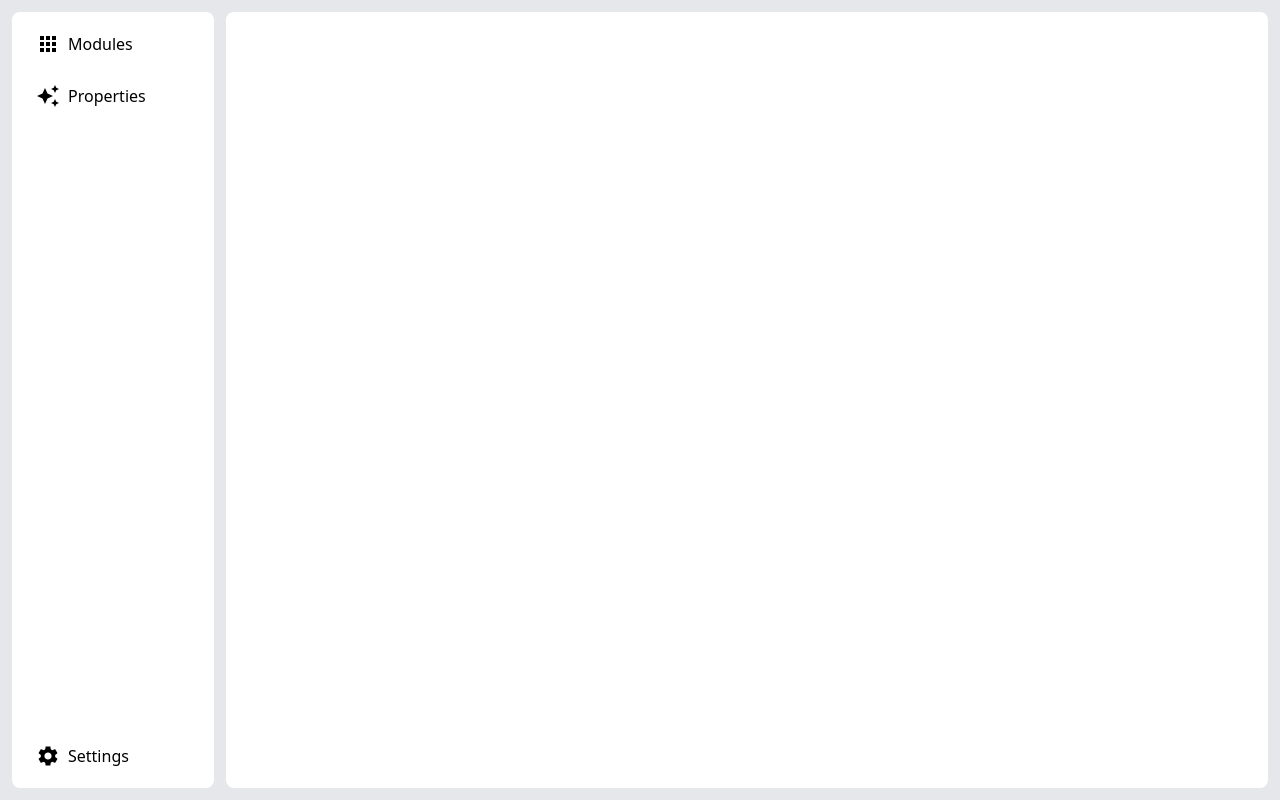
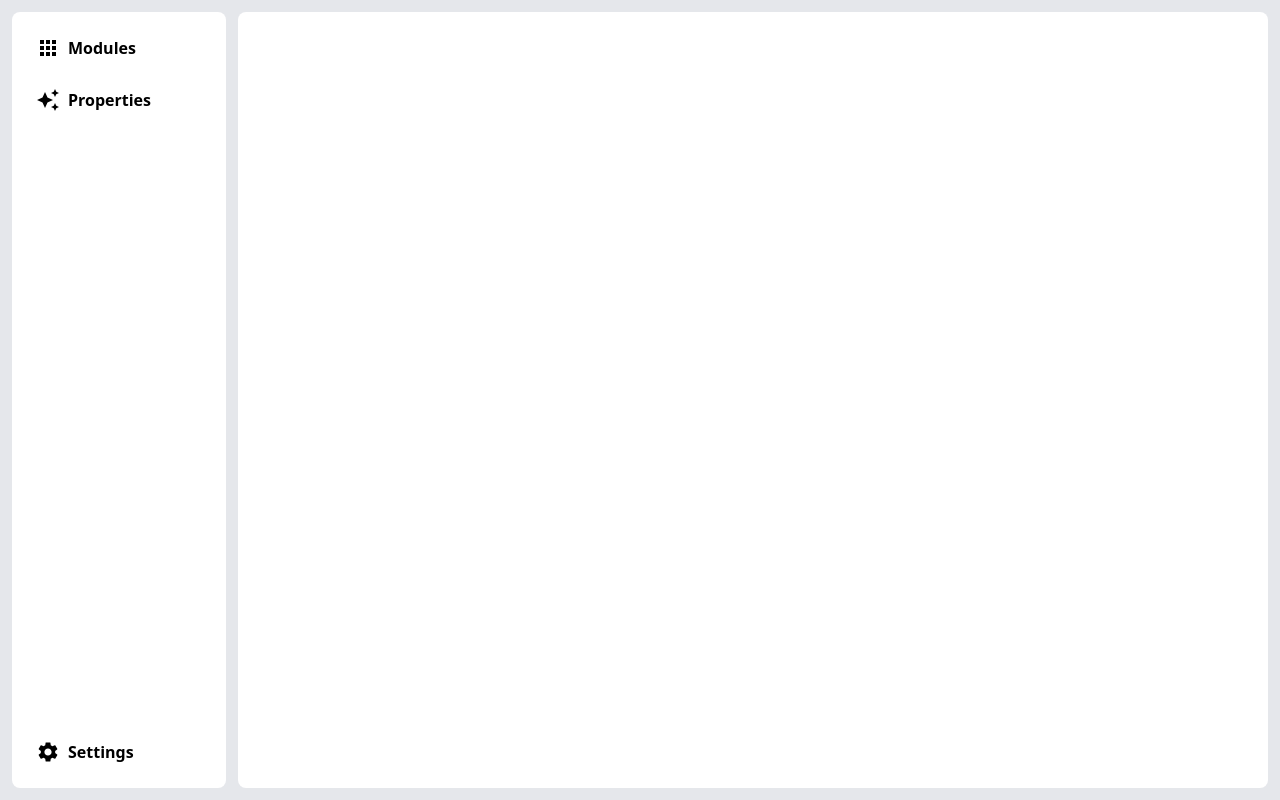
Before and after one commit to Zalaya/configuration-service, a React (Vite) app in the folder frontend/: page / in a window 1280 px wide. Built offline with nearby package versions, Linux system fonts and the light colour scheme.

Commit message:
refactor: change some styles for the item component and the group one

```diff
--- a/frontend/src/components/Sidebar/Group.tsx
+++ b/frontend/src/components/Sidebar/Group.tsx
@@ -4,7 +4,7 @@ type GroupProps = PropsWithChildren;
 
 const Group = ({ children }: GroupProps) => {
   return (
-    <div className="flex flex-col gap-3">
+    <div className="flex flex-col gap-1">
       {children}
     </div>
   );
--- a/frontend/src/components/Sidebar/Item.tsx
+++ b/frontend/src/components/Sidebar/Item.tsx
@@ -7,9 +7,11 @@ type ItemProps = {
 
 const Item = ({ icon: Icon, text }: ItemProps) => {
   return (
-    <div className="hover:bg-gray-200 transition-colors duration-200 cursor-pointer flex gap-2 px-3 py-2 rounded-lg items-center">
+    <div className="hover:bg-gray-200 transition-colors duration-200 cursor-pointer flex gap-2 p-3 rounded-lg items-center">
       <Icon />
-      <span>{text}</span>
+      <span className="font-semibold text-base">
+        {text}
+      </span>
     </div>
   );
 };
--- a/frontend/src/components/Sidebar/Sidebar.tsx
+++ b/frontend/src/components/Sidebar/Sidebar.tsx
@@ -7,7 +7,7 @@ import Item from "./Item";
 
 const Sidebar = () => {
   return (
-    <div className="bg-white h-full flex justify-between flex-col rounded-lg w-60 p-3">
+    <div className="bg-white h-full flex justify-between flex-col rounded-lg w-64 p-3">
       <Group>
         <Item icon={AppsIcon} text="Modules" />
         <Item icon={AutoAwesomeIcon} text="Properties" />
```
